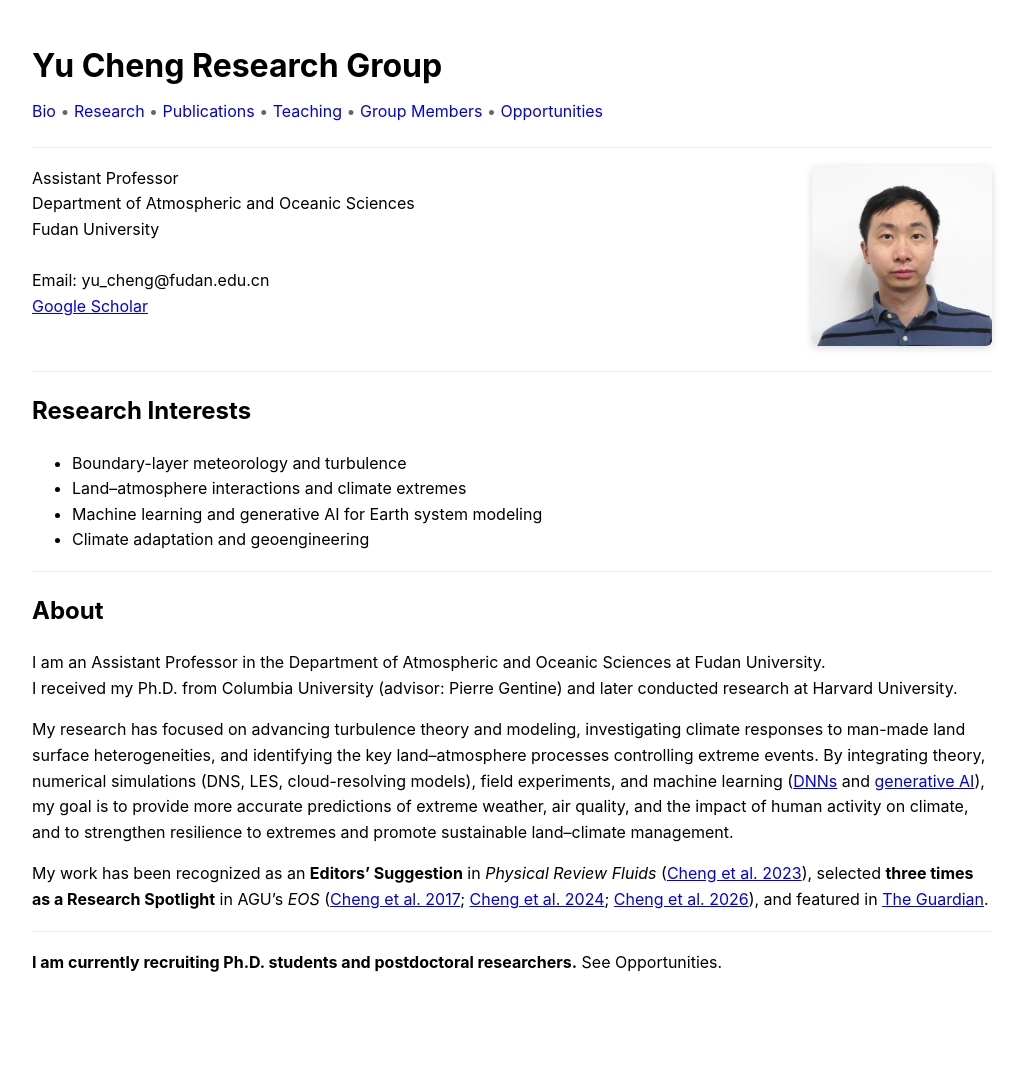
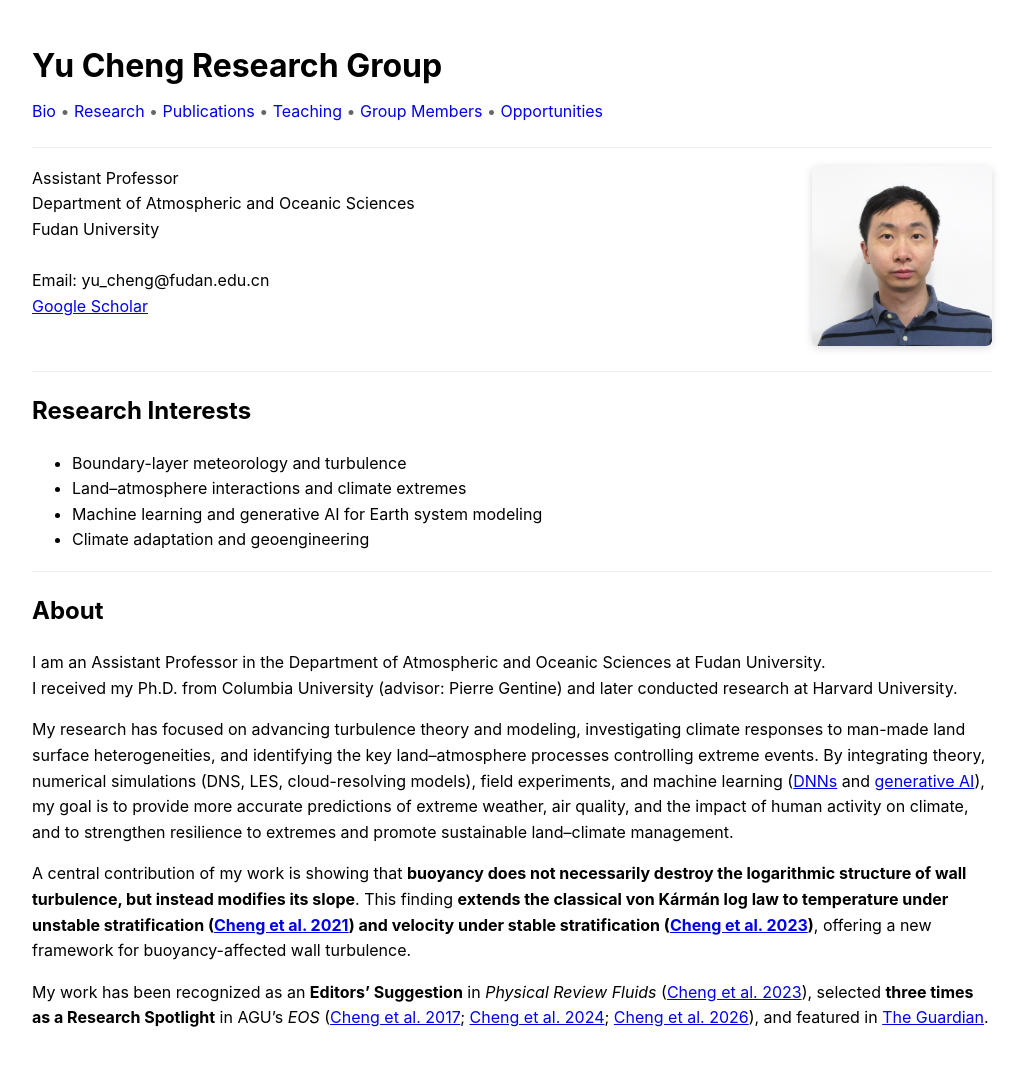
Before and after one commit to yc2965/yc2965.github.io, a Jekyll site: the page built from index.md, in a window 1280 px wide. Shown: the whole page, without its empty margins (128-1153 px from the left). Built offline with Jekyll 4.4.1, drawn with Linux system fonts in a browser that asks for light colours; our own code applies the rules of GitHub Pages for plain Markdown files; before the commit the page ends 1015 px from its top, so only the background shows below that.

Commit message:
Update index.md

```diff
--- a/index.md
+++ b/index.md
@@ -36,7 +36,6 @@ I received my Ph.D. from Columbia University (advisor: Pierre Gentine) and later
 
 My research has focused on advancing turbulence theory and modeling, investigating climate responses to man-made land surface heterogeneities, and identifying the key land–atmosphere processes controlling extreme events. By integrating theory, numerical simulations (DNS, LES, cloud-resolving models), field experiments, and machine learning ([DNNs](https://doi.org/10.1029/2021MS002847) and [generative AI](https://doi.org/10.1103/vb6j-f876)), my goal is to provide more accurate predictions of extreme weather, air quality, and the impact of human activity on climate, and to strengthen resilience to extremes and promote sustainable land–climate management.
 
+A central contribution of my work is showing that **buoyancy does not necessarily destroy the logarithmic structure of wall turbulence, but instead modifies its slope**. This finding **extends the classical von Kármán log law to temperature under unstable stratification ([Cheng et al. 2021](https://journals.aps.org/prfluids/abstract/10.1103/PhysRevFluids.6.034606)) and velocity under stable stratification ([Cheng et al. 2023](https://journals.aps.org/prfluids/abstract/10.1103/PhysRevFluids.8.114602))**, offering a new framework for buoyancy-affected wall turbulence.
+
 My work has been recognized as an **Editors’ Suggestion** in *Physical Review Fluids* ([Cheng et al. 2023](https://doi.org/10.1103/PhysRevFluids.8.114602)), selected **three times as a Research Spotlight** in AGU’s *EOS* ([Cheng et al. 2017](https://eos.org/research-spotlights/global-atmospheric-observations-may-need-tweaking-for-turbulence); [Cheng et al. 2024](https://eos.org/research-spotlights/seemingly-simple-climate-adaptation-strategy-could-backfire); [Cheng et al. 2026](https://eos.org/research-spotlights/how-much-will-western-wildfires-worsen-under-warming)), and featured in [The Guardian](https://www.theguardian.com/news/2024/dec/05/weatherwatch-why-cooling-white-roofs-cause-neighbours-to-swelter).
-
----
-**I am currently recruiting Ph.D. students and postdoctoral researchers.** See Opportunities.
```
